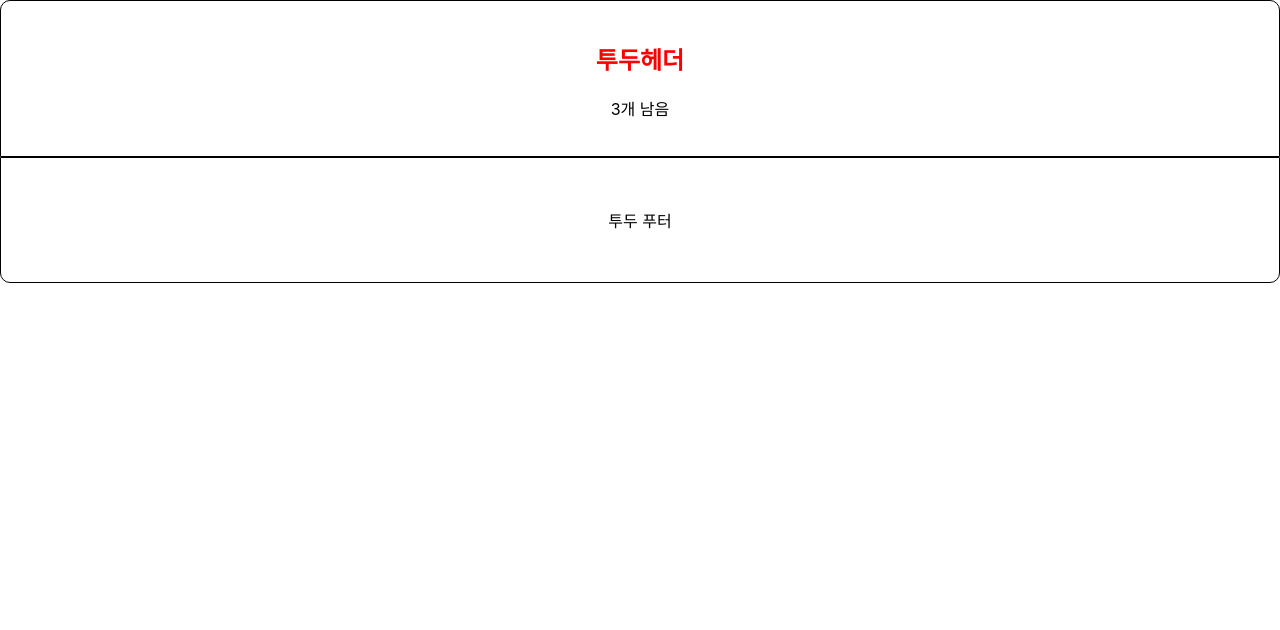
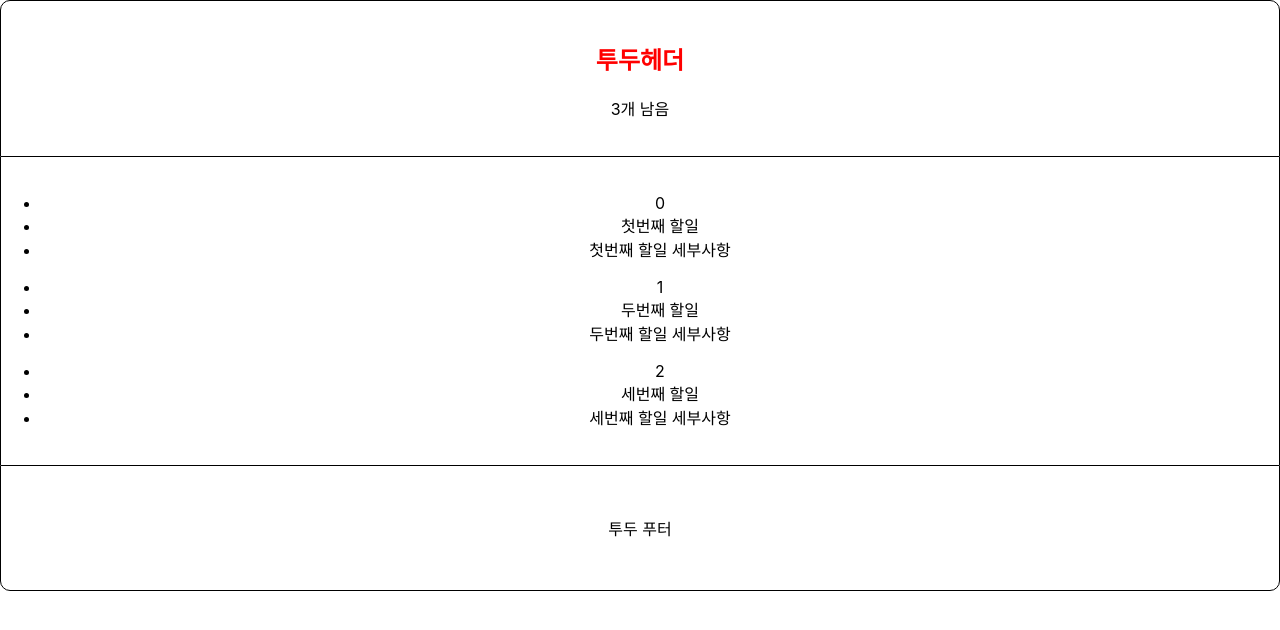
Before and after one commit to geunza/todolist, a React (Create React App) app: page / in a window 1280 px wide. Shown: the top 630 px of the page. Built offline with nearby package versions, Linux system fonts and the light colour scheme.

Commit message:
json에서 js로 변경

```diff
--- a/src/App.js
+++ b/src/App.js
@@ -3,13 +3,14 @@ import TodoHeader from './components/TodoHeader.js'
 import TodoContents from './components/TodoContents.js'
 import TodoFooter from './components/TodoFooter.js'
 import { useEffect, useState } from 'react'
-import todos from './data/data.json';
+// import todos from './data/data.json';
+import todos from './data/data.js';
 function App() {
 
   return (
     <div className="App">
-      <TodoHeader todos={todos.todos}/>
-      {/* <TodoContents todos={todos}/> */}
+      <TodoHeader todos={todos}/>
+      <TodoContents todos={todos}/>
       <TodoFooter />
     </div>
   );
```
